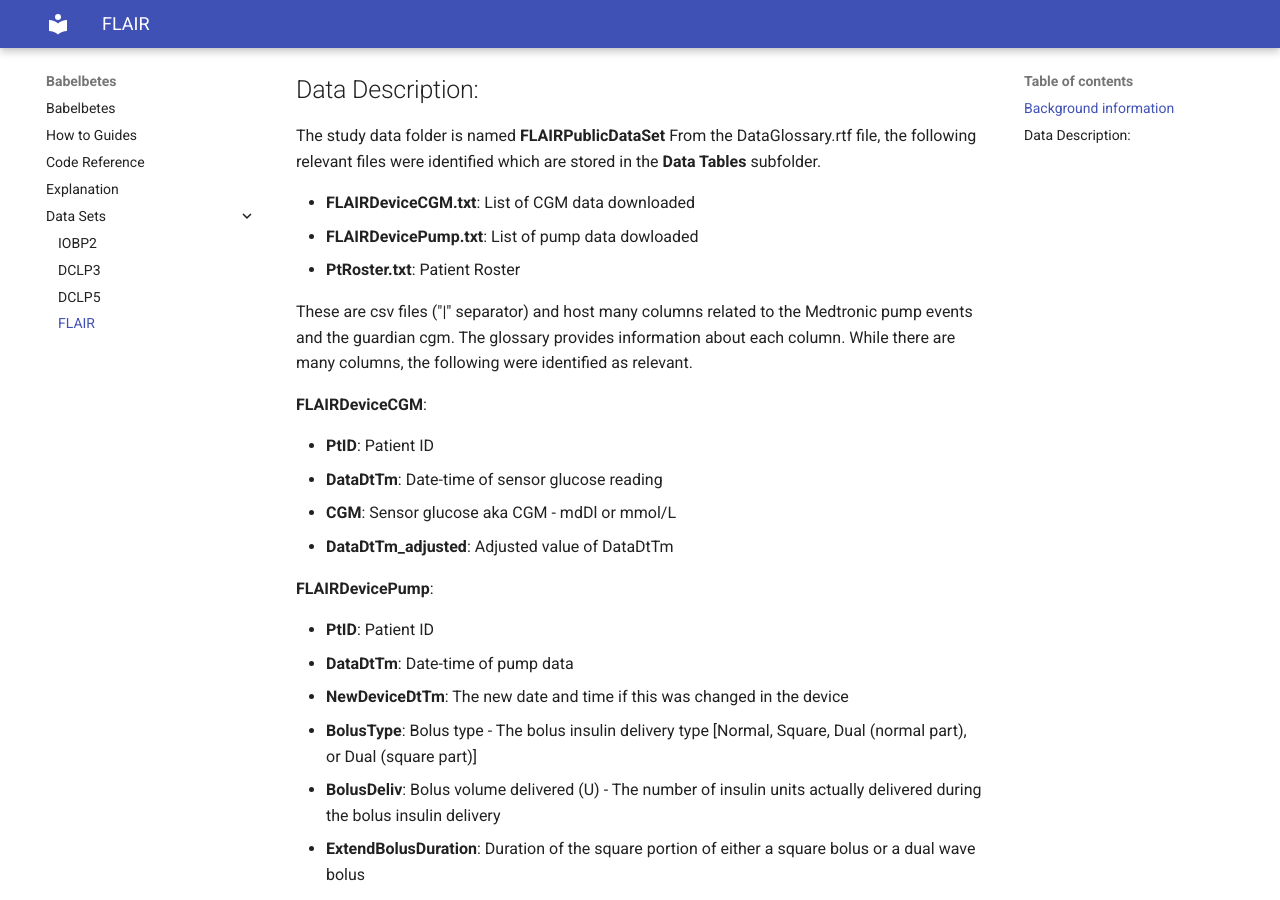
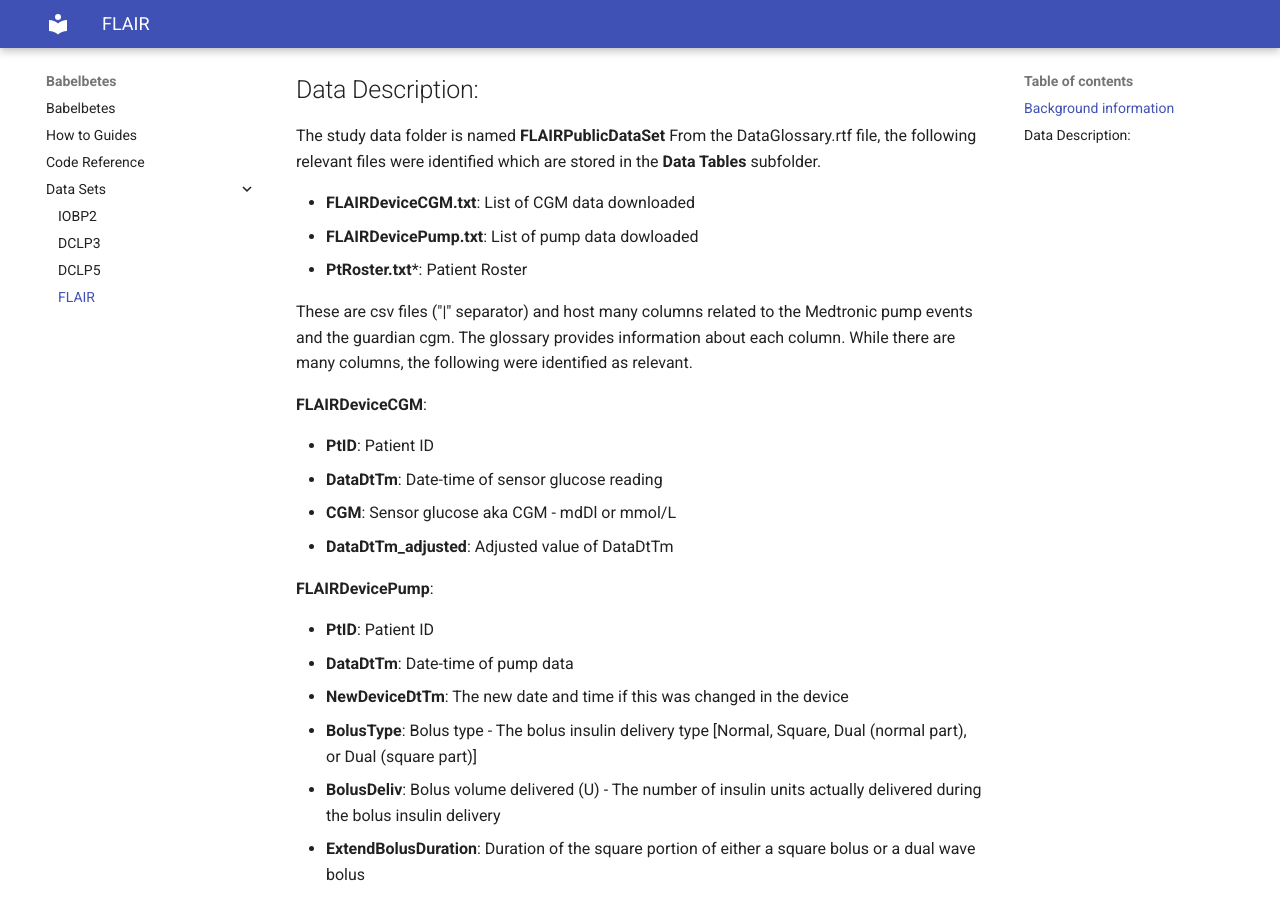
Before and after one commit to nudgebg/egvinsulin, an MkDocs documentation site: the page built from docs/data_sets/FLAIR.md, in a window 1280 px wide and 900 px high, scrolled down 461 px. Built offline with MkDocs 1.6.1 and Material for MkDocs 9.7.7, drawn with Linux system fonts in a browser that asks for light colours.

Commit message:
[39-update-project-documentation-mkdocs] Add empty data directories. Remove empty page. Add .gitignore

```diff
--- a/docs/data_sets/FLAIR.md
+++ b/docs/data_sets/FLAIR.md
@@ -1,4 +1,5 @@
 # The FLAIR study dataset
+
 
 ## Background information
 **Study Title**: A Crossover Study Comparing Two Automated Insulin Delivery System
@@ -20,7 +21,7 @@
 
 * **FLAIRDeviceCGM.txt**: List of CGM data downloaded
 * **FLAIRDevicePump.txt**: List of pump data dowloaded
-* **PtRoster.txt**: Patient Roster
+* **PtRoster.txt***: Patient Roster
 
 These are csv files ("|" separator) and host many columns related to the Medtronic pump events and the guardian cgm. The glossary provides information about each column. While there are many columns, the following were identified as relevant.
 
--- a/mkdocs.yml
+++ b/mkdocs.yml
@@ -24,7 +24,6 @@
  - Babelbetes: index.md
  - How to Guides: how-to-guides.md
  - Code Reference: reference.md
- - Explanation: explanation.md
  - Data Sets:
     - IOBP2: data_sets/IOBP2-dataset.md
     - DCLP3: data_sets/DCLP3-dataset.md
```
Also changed, not shown: 3 other files.
